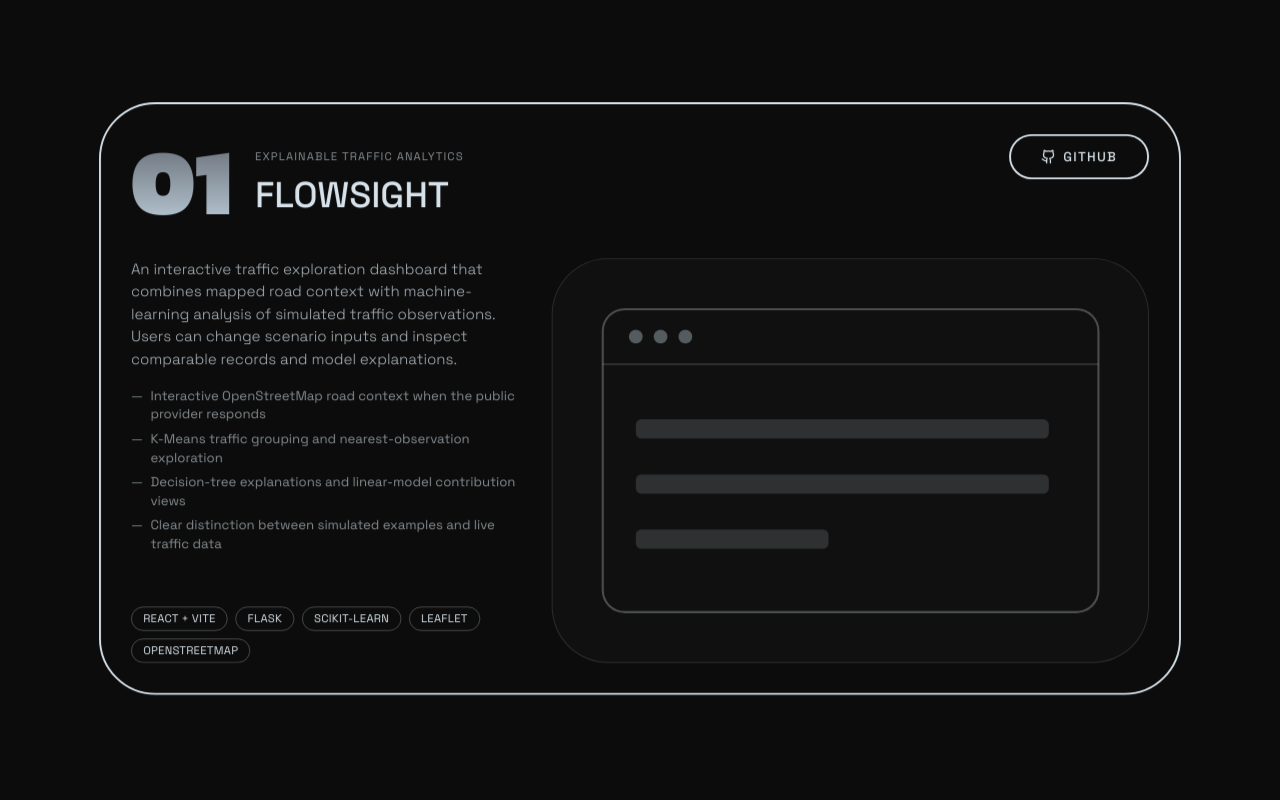
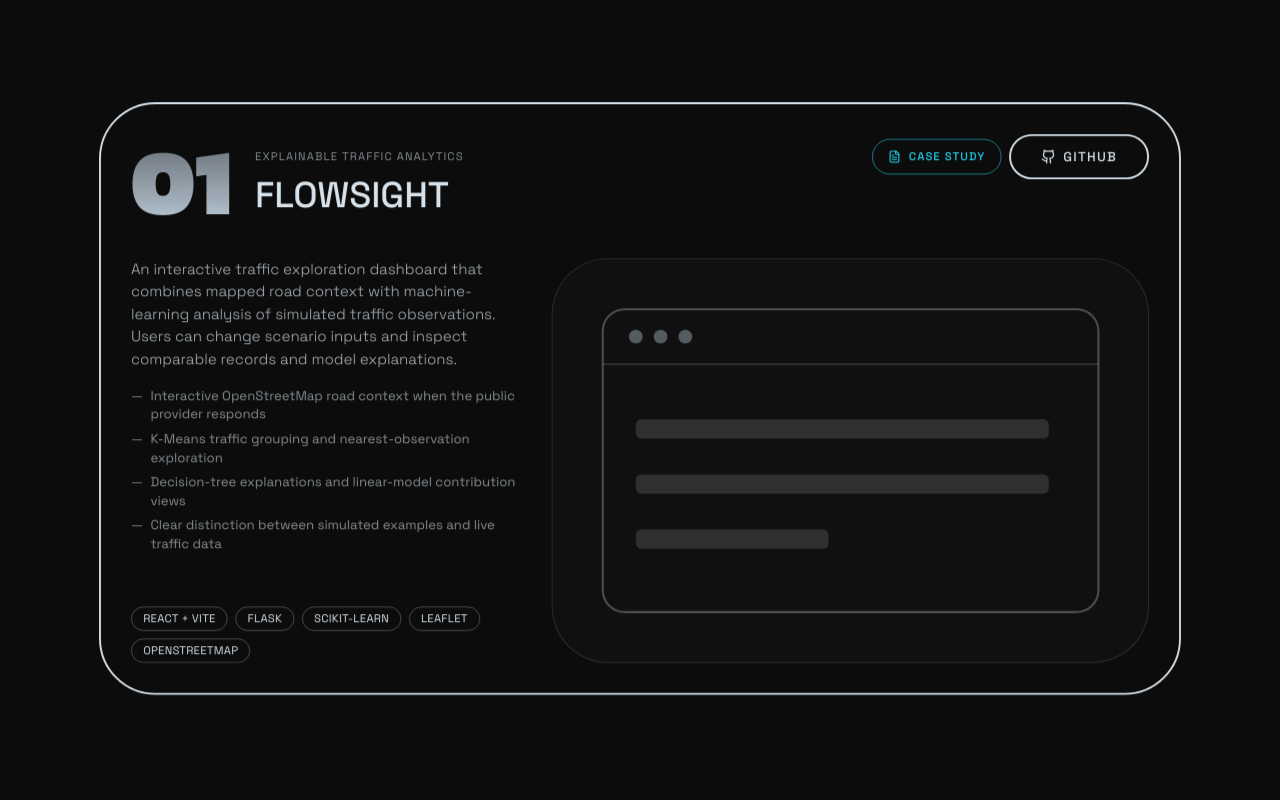
Before and after one commit to parthalti/parth-alti-portfolio, a React (Vite) app: page / in a window 1280 px wide. Shown: the part 4060-4860 px from the top of the page. Built offline with nearby package versions, Linux system fonts and the light colour scheme.

Commit message:
Add case study and live demo actions to project cards

```diff
--- a/src/components/ProjectCard.tsx
+++ b/src/components/ProjectCard.tsx
@@ -1,5 +1,6 @@
 import { useRef } from "react";
 import { motion, useScroll, useTransform } from "framer-motion";
+import { ExternalLink, FileText } from "lucide-react";
 import GhostButton from "./GhostButton";
 import TiltCard from "./TiltCard";
 import { usePrefersReducedMotion } from "../hooks/usePrefersReducedMotion";
@@ -37,7 +38,29 @@ export default function ProjectCard({ project, index, totalCards }: ProjectCardP
                     </h3>
                   </div>
                 </div>
-                <GhostButton href={project.github} label="GitHub" />
+                <div className="flex flex-wrap items-center gap-2">
+                  {project.caseStudy && (
+                    <a
+                      href={project.caseStudy}
+                      target="_blank"
+                      rel="noopener noreferrer"
+                      className="inline-flex items-center gap-2 rounded-full border border-[#22D3EE]/60 text-[#22D3EE] font-medium uppercase tracking-widest px-4 py-2.5 text-[0.65rem] sm:text-xs transition-colors hover:bg-[#22D3EE]/10 shrink-0"
+                    >
+                      <FileText size={14} /> Case study
+                    </a>
+                  )}
+                  {project.demo && (
+                    <a
+                      href={project.demo}
+                      target="_blank"
+                      rel="noopener noreferrer"
+                      className="inline-flex items-center gap-2 rounded-full border border-[#A78BFA]/60 text-[#C4B5FD] font-medium uppercase tracking-widest px-4 py-2.5 text-[0.65rem] sm:text-xs transition-colors hover:bg-[#A78BFA]/10 shrink-0"
+                    >
+                      <ExternalLink size={14} /> Live demo
+                    </a>
+                  )}
+                  <GhostButton href={project.github} label="GitHub" />
+                </div>
               </div>
 
               <div className="flex flex-col md:flex-row gap-6 flex-1 min-h-0">
```
